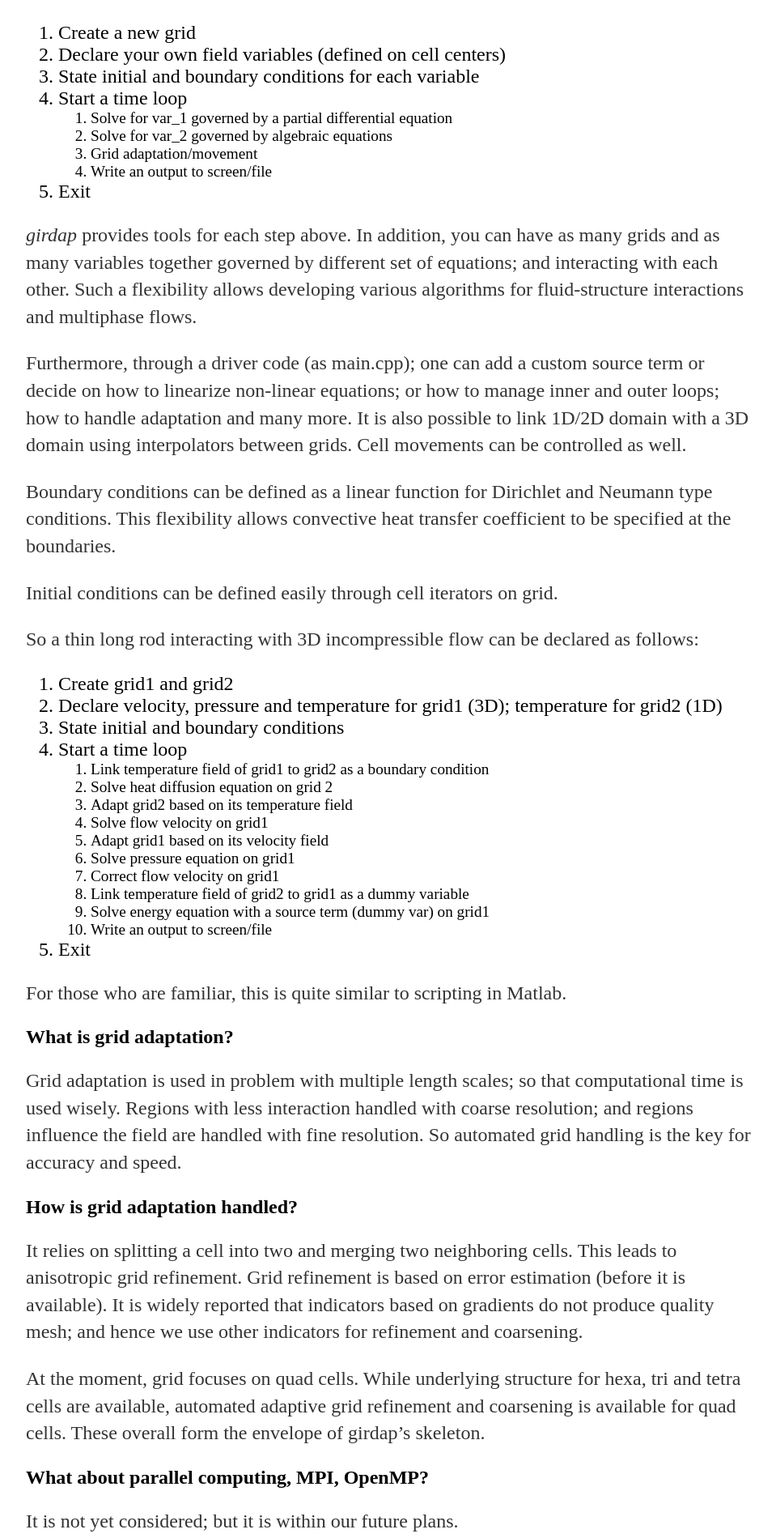
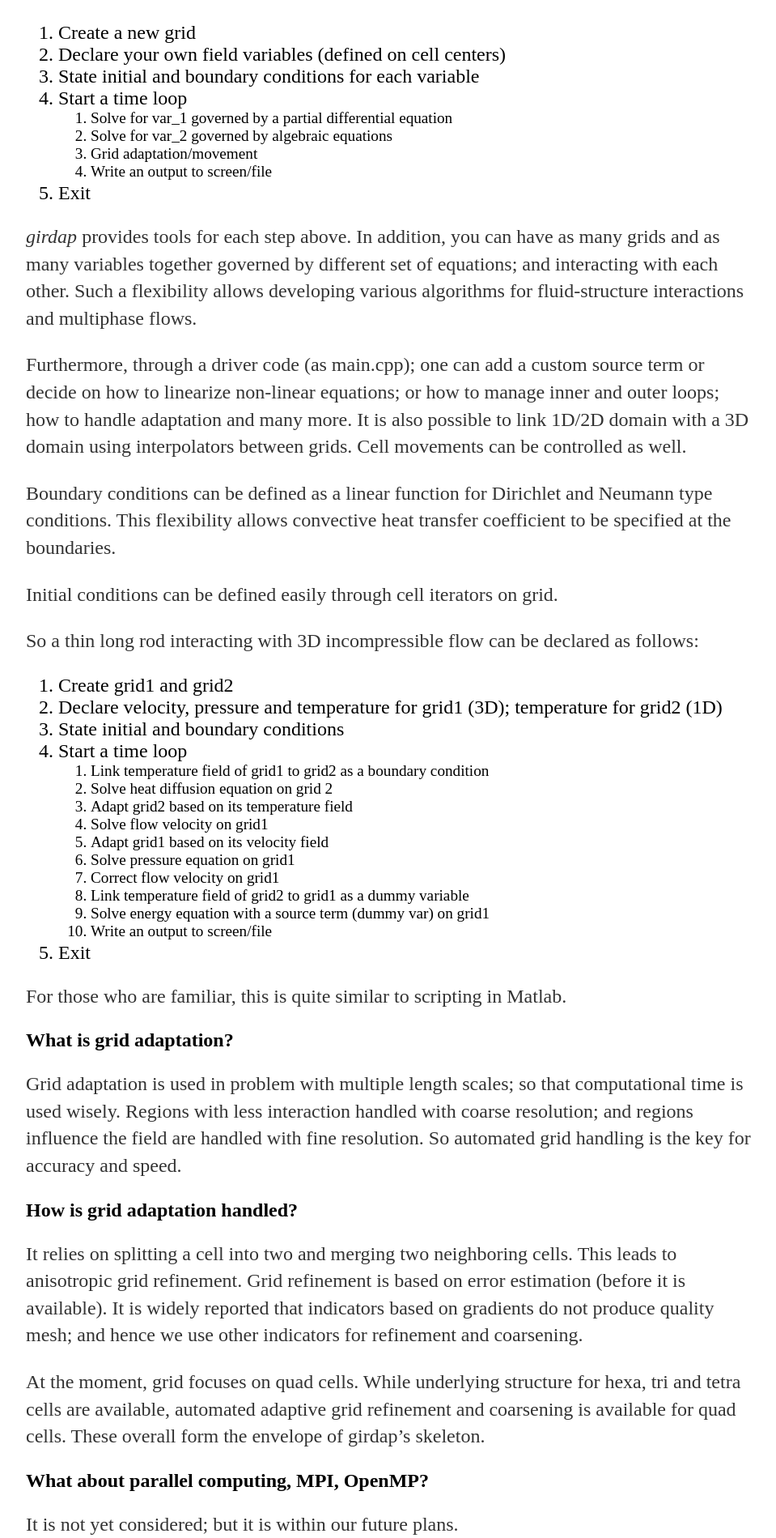
Before and after one commit to uzgoren/girdap, a Jekyll site: the page built from about/index.html, in a window 1280 px wide. Shown: the part 1478-3377 px from the top of the page at 81% size, without its empty margins (160-1119 px from the left). Built offline with Jekyll 4.4.1, drawn with Linux system fonts in a browser that asks for light colours.

Commit message:
layout content markdownify try

```diff
--- a/css/main.css
+++ b/css/main.css
@@ -33,7 +33,7 @@ footer {
     font-size: .8em;
 }
 
-ol { font-size: 1.5em; }
+ol { font-size: 1.5em; margin-bottom:2px;  }
 
 ol ol { font-size: 0.8em; }
 
```
